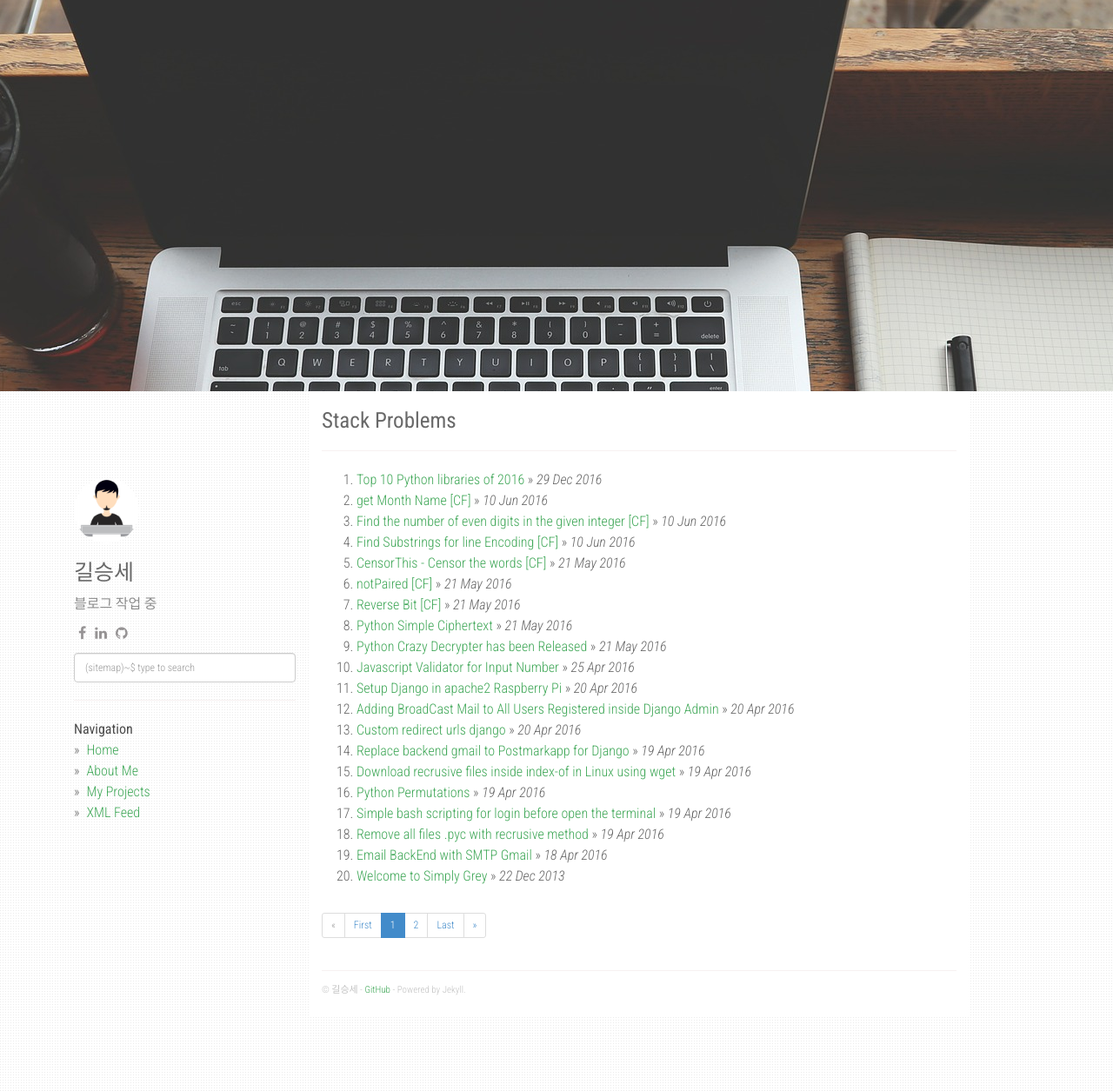
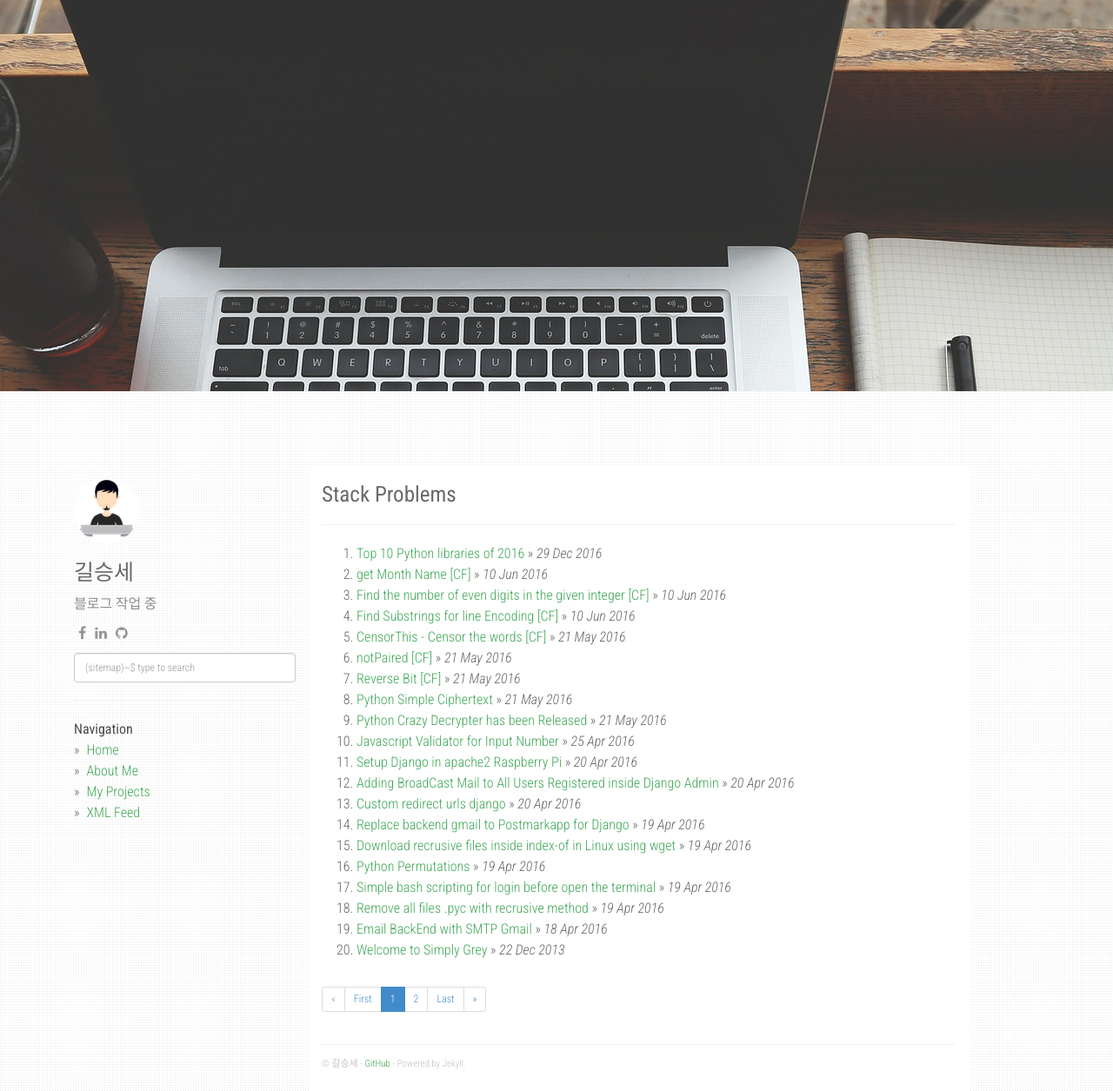
Before and after one commit to agusmakmun/agusmakmun.github.io, a Jekyll site: the page built from index.html, in a window 1280 px wide. Shown: the whole page at 87% size. Built offline with Jekyll 4.4.1, drawn with Linux system fonts in a browser that asks for light colours; nearby versions of some CDN libraries; the list of posts is cut into pages by our own code; grey boxes are pictures that could not be loaded.

Commit message:
Update main.css

```diff
--- a/static/css/main.css
+++ b/static/css/main.css
@@ -40,6 +40,7 @@ a:hover {
 
 /* Layout */
 .main-layout {
+  margin-top: 85px;
   background: #fff;
 }
 .sidebar-nav {
```
